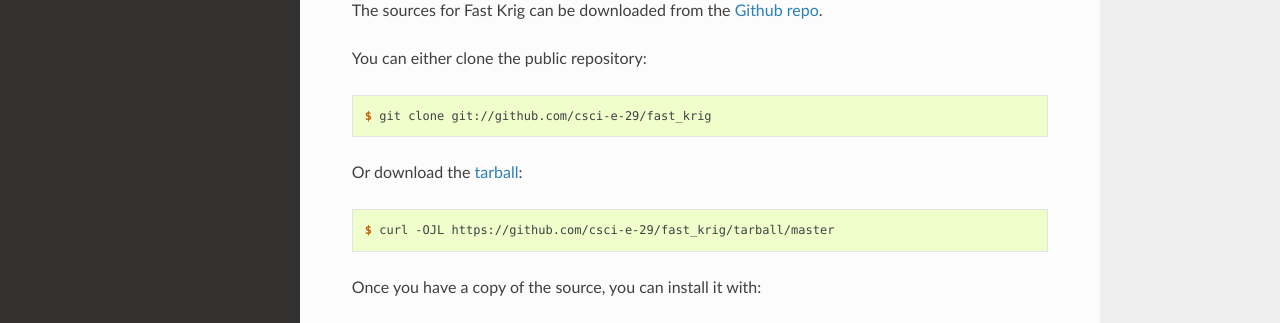
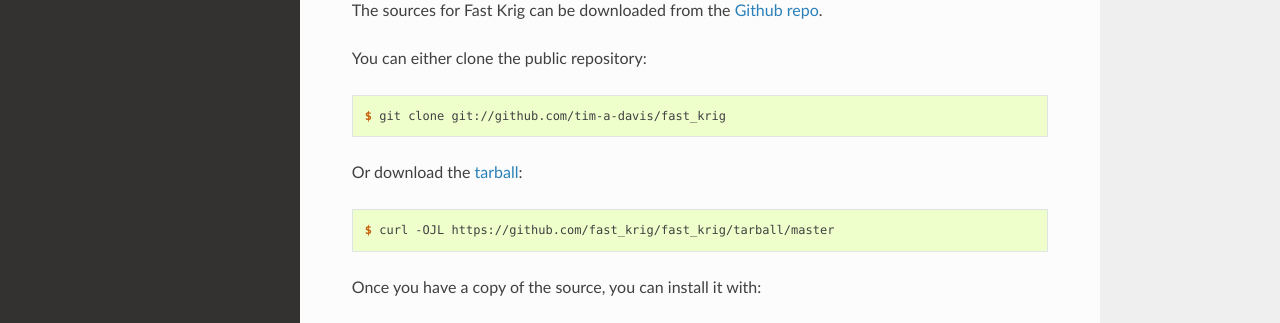
Before and after one commit to tim-a-davis/fast_krig, a Sphinx documentation site: the page built from docs/installation.rst, in a window 1280 px wide and 1064 px high. Shown: the part 508-831 px from the top of the window. Built offline with Sphinx 7.4.7 and the Read the Docs theme 2.0.0, drawn with Linux system fonts in a browser that asks for light colours; pages that are not in the unit, such as notebooks, are missing from menus.

Commit message:
bug fix in docs

```diff
--- a/docs/installation.rst
+++ b/docs/installation.rst
@@ -32,13 +32,13 @@ You can either clone the public repository:
 
 .. code-block:: console
 
-    $ git clone git://github.com/csci-e-29/fast_krig
+    $ git clone git://github.com/tim-a-davis/fast_krig
 
 Or download the `tarball`_:
 
 .. code-block:: console
 
-    $ curl -OJL https://github.com/csci-e-29/fast_krig/tarball/master
+    $ curl -OJL https://github.com/fast_krig/fast_krig/tarball/master
 
 Once you have a copy of the source, you can install it with:
 
```
